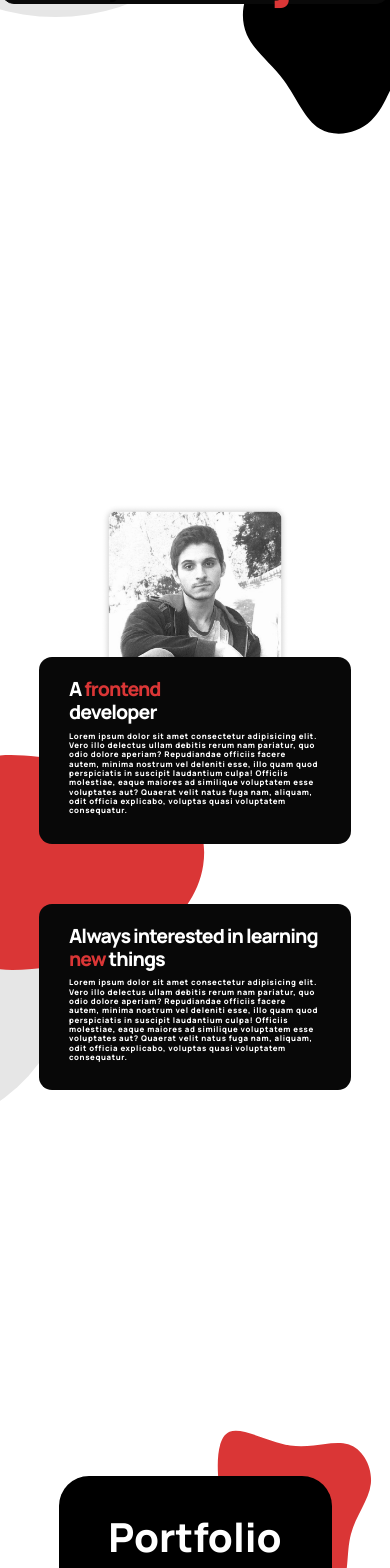
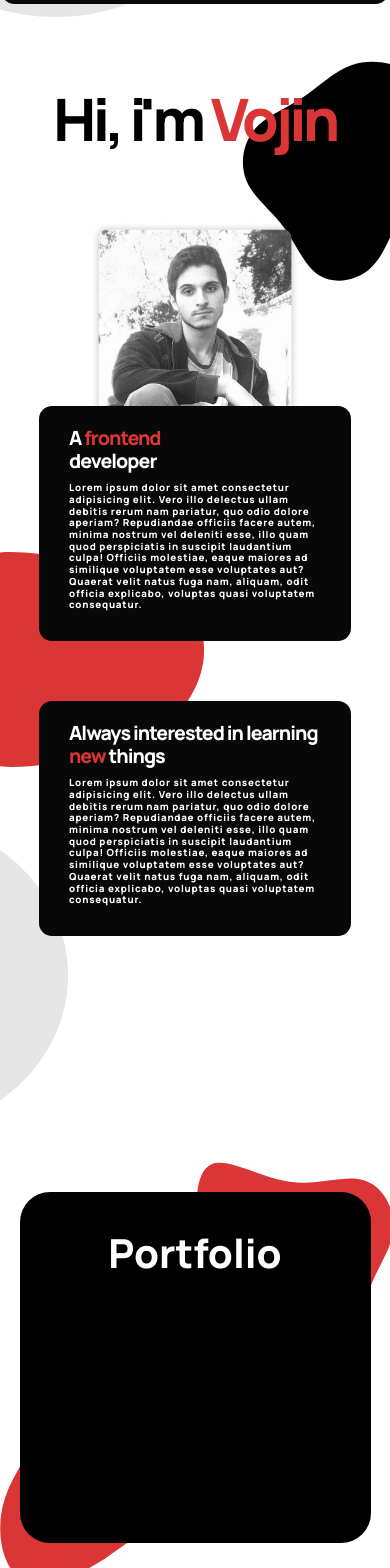
Before and after one commit to VojinPopovic/portfolio-react, a React (Create React App) app: page / in a window 390 px wide. Shown: the part 80-1648 px from the top of the page. Built offline with nearby package versions, Linux system fonts and the light colour scheme.

Commit message:
updated responsive design

```diff
--- a/package.json
+++ b/package.json
@@ -8,6 +8,7 @@
     "@testing-library/user-event": "^12.8.3",
     "create-react-app": "^1.2.1",
     "framer-motion": "^6.3.3",
+    "netlify-cli": "^10.6.2",
     "react": "^17.0.2",
     "react-dom": "^17.0.2",
     "react-intersection-observer": "^9.2.2",
--- a/src/components/Card/CardBlock.css
+++ b/src/components/Card/CardBlock.css
@@ -175,11 +175,24 @@ h3 span {
 
 @media (max-width: 750px) {
   .card-image {
-    top: -700px;
+    top: -650px;
+     width: 90%;
   }
   .top-card p,
   .bottom-card p {
-    font-size: 2vw;
+    font-size: 2.5vw;
     line-height: 120%;
   }
+
 }
+
+@media (max-width: 650px) {
+ .vojin-container{
+   margin-top: -210%;
+ }
+
+ .home {
+  margin-top: 30%;
+}
+
+}
--- a/src/components/Portfolio/Portfolio.css
+++ b/src/components/Portfolio/Portfolio.css
@@ -43,22 +43,23 @@
 
 @media (max-width:1396px){
   .portfolio-section{
-    margin-top:100px;
+    margin-top:10px;
   }
 }
 
 @media (max-width:1100px) {
   .portfolio-courasel-container{
-    width: 70vw;
-    height: 70vw;
+    width: 90vw;
+    height: 90vw;
+    margin-top:0;
   }
   .redblobsix {
-    width: 70%;
+    width: 90%;
     margin-left: 50%;
     margin-bottom: 50%;
   }
   .redblobseven{
-    width: 60%;
+    width: 80%;
     margin-top: 55%;
     margin-right: 50%;
   }
```
Also changed, not shown: 1 other file (tests, documents, lock files or other folders).
